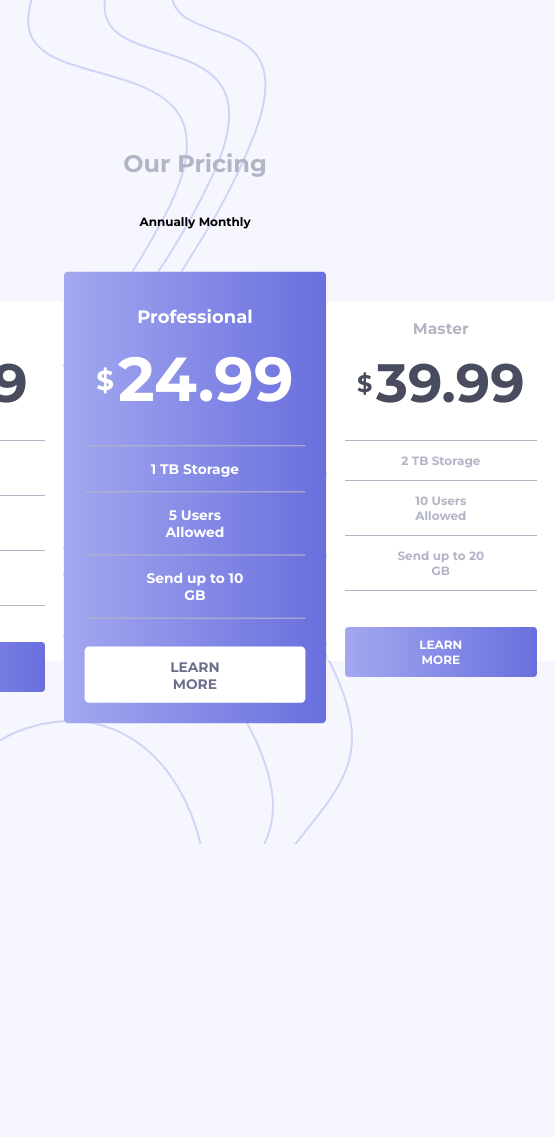
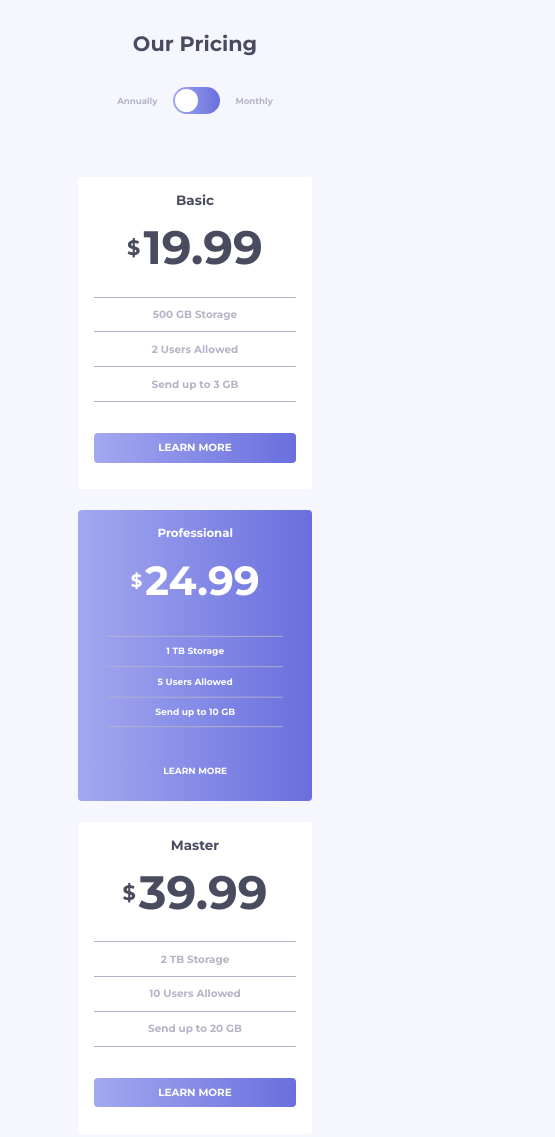
Before and after one commit to SwastikSonkusare/Pricing-component-with-toggle, a website: page index.html in a window 390 px wide. Shown: the whole page, 555 px wide, since content can reach past the window. Before the commit the page ends 844 px from the top, so only its background shows below. Drawn offline with Linux system fonts and the light colour scheme.

Commit message:
in progress

```diff
--- a/index.html
+++ b/index.html
@@ -29,7 +29,15 @@
   <body>
     <div class="container">
       <h1 class="mb-xl">Our Pricing</h1>
-      <span class="mb-xl">Annually Monthly</span>
+      <!-- <span class="mb-xl">Annually Monthly</span> -->
+
+      <div class="toggle mb-xl">
+        <small>Annually</small>
+        <div class="toggle-btn">
+          <div class="inner-circle"></div>
+        </div>
+        <small>Monthly</small>
+      </div>
 
       <main class="cards mt-xl">
         <div class="card card--1">
@@ -50,11 +58,17 @@
         </div>
 
         <div class="card card--premium">
-          <div class="card__header card__header--premium mb-sm mt-sm">Professional</div>
+          <div class="card__header card__header--premium mb-sm mb-sm">
+            Professional
+          </div>
 
           <div class="card__price mb-md">
-            <span class="card__price--dollar card__price--dollar-premium"> &dollar;</span>
-            <span class="card__price--money card__price--money-premium"> 24.99</span>
+            <span class="card__price--dollar card__price--dollar-premium">
+              &dollar;</span
+            >
+            <span class="card__price--money card__price--money-premium">
+              24.99</span
+            >
           </div>
 
           <ul class="card__features mb-md">
@@ -89,5 +103,7 @@
     Challenge by <a href="https://www.frontendmentor.io?ref=challenge" target="_blank">Frontend Mentor</a>.
     Coded by <a href="#">Your Name Here</a>.
   </div> -->
+
+  <script src="index.js"></script>
   </body>
 </html>
--- /dev/null
+++ b/index.js
@@ -0,0 +1,5 @@
+let toggleBtn = document.querySelector(".toggle-btn");
+
+toggleBtn.addEventListener("click", () =>{
+    toggleBtn.classList.toggle("active");
+})
--- a/sass/_content.scss
+++ b/sass/_content.scss
@@ -1,4 +1,7 @@
 @import url('https://fonts.googleapis.com/css2?family=Montserrat:wght@700&display=swap');
+
+
+$linear-gradient: linear-gradient(to right,rgb(163, 168, 240), rgb(105, 111, 221));
 
 *,
 *::before,
@@ -8,11 +11,18 @@
     box-sizing: inherit;
 }
 
+
+
 html {
     font-size: 75%;     //1rem = 12px
+
+    @media only screen and (max-width: 31.25em) {
+        font-size: 65%;
+    }
 }
 
 body {
+    padding: 3rem;
     font-family: "Montserrat", sans-serif;
     box-sizing: border-box;
     min-height: 100vh;
@@ -24,6 +34,11 @@ body {
     // background-image: url(../images/bg-top.svg), url(../images/bg-bottom.svg);
     // background-position: right top, left bottom;
     // background-repeat: no-repeat;
+
+    @media only screen and (max-width: 50em) {
+        background-image: none;
+    }
+
 }
 
 body::before {
@@ -37,6 +52,10 @@ body::before {
 	height: 100%;
 	width: 100%;
 	z-index: -1;
+
+    @media only screen and (max-width: 50em) {
+        background-image: none;
+    }
 }
 
 body::after {
@@ -50,6 +69,10 @@ body::after {
 	height: 100%;
 	width: 100%;
 	z-index: -1;
+
+    @media only screen and (max-width: 50em) {
+        background-image: none;
+    }
 }
 
 .container {
@@ -60,16 +83,21 @@ body::after {
 }
 
 h1 {
-    color:  hsl(234, 14%, 74%);
+    color:  hsl(232, 13%, 33%);
 }
 
 .cards {
     display: flex;
+
+    @media only screen and (max-width: 50em) {
+        flex-direction: column;
+    }
 }
 
 .card {
     max-width: 50rem;
     padding: 1.5rem 1.5rem 1.5rem 1.5rem;
+    margin-bottom: 2rem;
     background-color: #fff;
     border: none;
     border-radius: 4px;
@@ -80,23 +108,42 @@ h1 {
     &--1 {
         transform: translateX(-1.5rem);
         z-index: 1;
-        max-height: 30rem;
+        min-height: 30rem;
+
+        @media only screen and (max-width: 50em) {
+            transform: translateX(0);
+            z-index: 0;
+        }
     }
 
     &--3 {
         transform: translateX(1.5rem);
         z-index: 1;
-        max-height: 30rem;
+        min-height: 30rem;
+
+        @media only screen and (max-width: 50em) {
+            transform: translateX(0);
+            z-index: 0;
+        }
     }
 
     &--premium {
         background-image: linear-gradient(to right,rgb(163, 168, 240), rgb(105, 111, 221));
         transform: scale(1.15);
         z-index: 10;
+
+        @media only screen and (max-width: 50em) {
+            transform: scale(1);
+            z-index: 0;
+        }
+    }
+
+    &--premium > * {
+        transform: scale(0.869);
     }
 
     &__header {
-        color:  hsl(234, 14%, 74%);
+        color:  hsl(232, 13%, 33%);
         font-size: 1.3rem;
         font-family: inherit;
         font-weight: 700;
@@ -169,13 +216,71 @@ h1 {
         font-size: 1rem;
         color: #fff;
         background-image: linear-gradient(to right,rgb(163, 168, 240), rgb(105, 111, 221));
+        cursor: pointer;
+
+        &:hover {
+            background-color: #fff;
+            background-image: linear-gradient(to right,rgb(163, 168, 240), rgb(105, 111, 221));
+            -webkit-background-clip: text;
+            background-clip: text;
+            -webkit-text-fill-color: transparent;
+            border: 1px solid $linear-gradient !important;
+
+        }
 
         &--premium {
             background-color: #fff;
-            background-image: none;
-            color: hsl(233, 13%, 49%);
+            background: linear-gradient(to right,rgb(163, 168, 240), rgb(105, 111, 221));
+            -webkit-background-clip: text;
+            background-clip: text;
+
+            &:hover {
+                background-image: linear-gradient(to right,rgb(163, 168, 240), rgb(105, 111, 221));
+                border: 1px solid white;
+                color: #fff;
+                background-clip: none;
+            }
         }
     }
+}
+
+//toggling a button
+.toggle {
+    display: flex;
+    align-items: center;
+
+    .toggle-btn {
+        padding: .2rem;
+        margin: 0 1.5rem;
+        width: 4.5rem;
+        height: 2.6rem;
+        background-image: linear-gradient(to right,rgb(163, 168, 240), rgb(105, 111, 221));
+        border: none;
+        border-radius: 20px;
+        cursor: pointer;
+
+
+        .inner-circle {
+            border-radius: 50%;
+            width: 2.2rem;
+            height: 2.2rem;
+            background-color: #fff;
+        }
+    }
+}
+
+.toggle-btn.active .inner-circle {
+    margin-left: auto;
+}
+
+.toggle-btn.active  {
+    background-image: linear-gradient(to right,rgba(163, 168, 240, .7), rgba(105, 111, 221, .7));
+}
+
+small {
+    color: hsl(234, 14%, 74%);
+    font-family: inherit;
+    font-weight: 700;
 }
 
 
```
Also changed, not shown: css/style.css.
